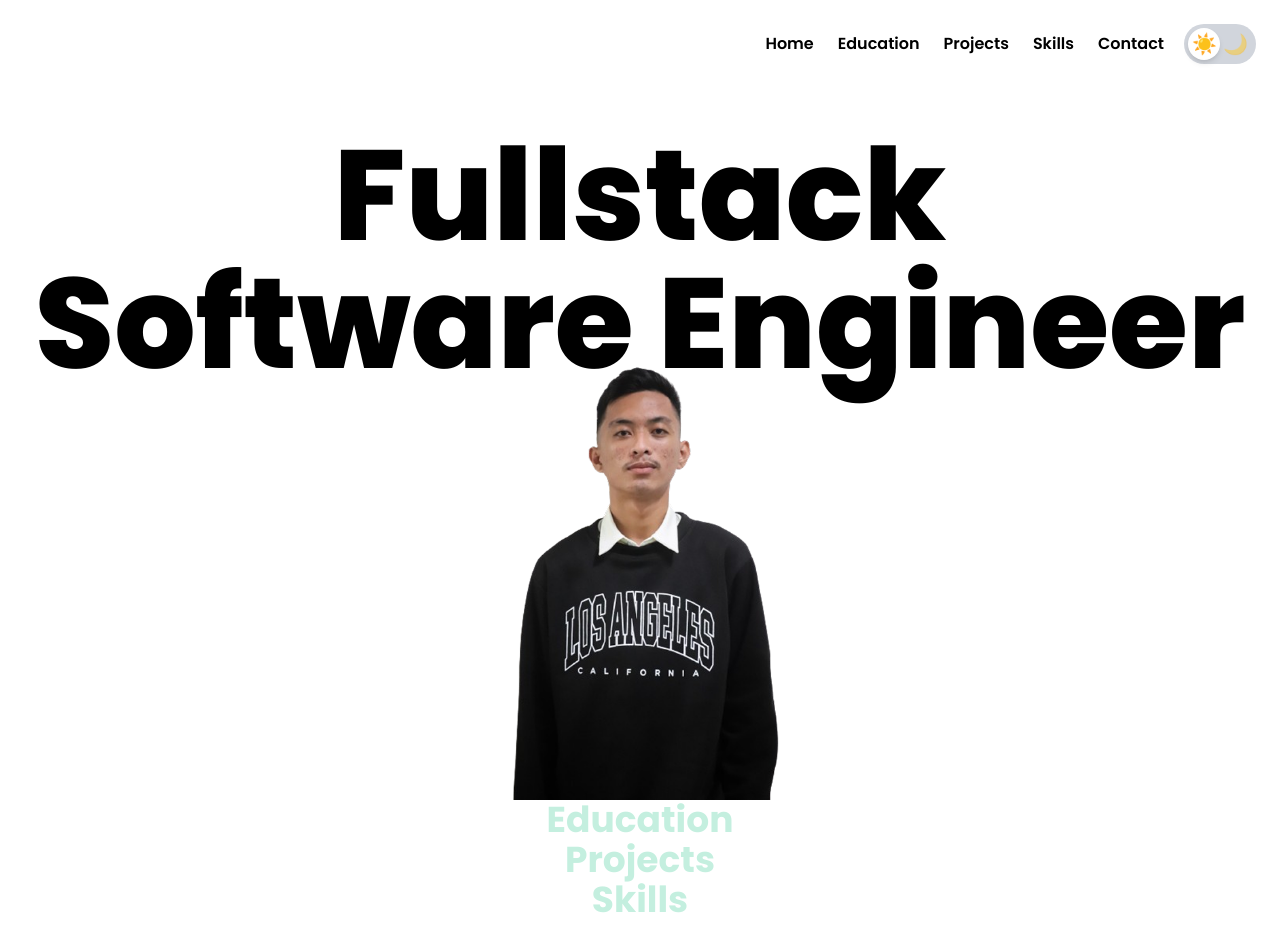
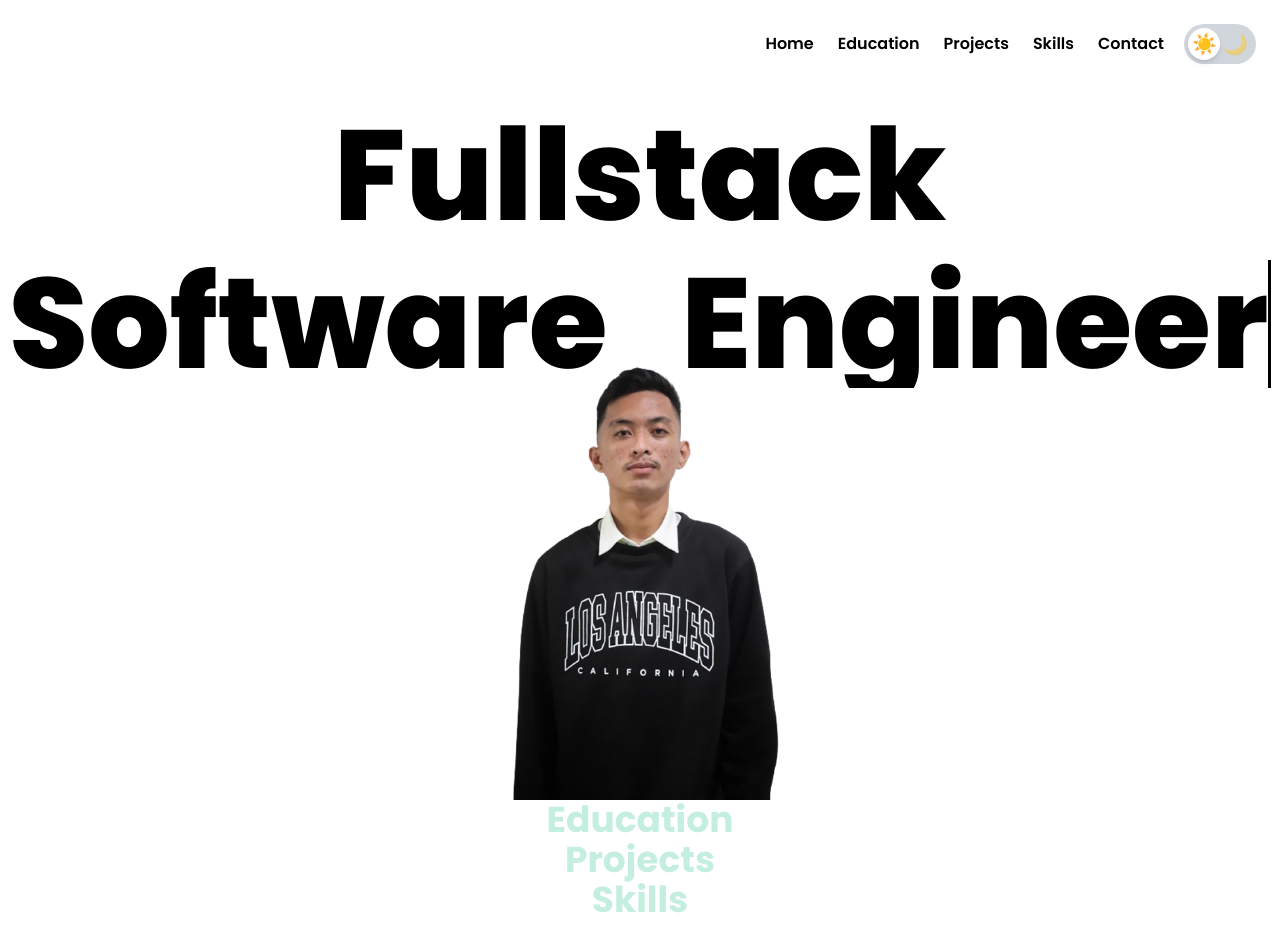
Before and after one commit to httperror505/ModernPortfolio, a React (Vite) app: page / in a window 1280 px wide. Built offline with nearby package versions, Linux system fonts and the light colour scheme.

Commit message:
Added animation

```diff
--- a/src/components/Home.jsx
+++ b/src/components/Home.jsx
@@ -6,25 +6,34 @@ export default function Home() {
       id="home"
       className="relative h-screen flex items-center justify-center"
     >
-      {/* Text Content */}
-      <div className="text-center absolute inset-0 flex flex-col items-center justify-center z-0 pb-70">
-        {/* <h1 className="text-8xl font-extrabold text-[#c4efdf] font-poppins">
+      {/* <h1 className="text-8xl font-extrabold text-[#c4efdf] font-poppins">
           Full Stack
         </h1>
         <h1 className="text-9xl font-black text-[#c4efdf] font-poppins">
           Software Engineer
         </h1> */}
+
+      {/* <div className="text-center absolute inset-0 flex flex-col items-center justify-center z-0 pb-70">
         <h1 className="text-5xl sm:text-7xl md:text-6xl lg:text-9xl font-extrabold text-black dark:text-[#c4efdf] text-center">
           Fullstack <br />
           <span className="block sm:inline">Software Engineer</span>
         </h1>
-      </div>
+      </div> */}
+
+<div className="text-center absolute inset-0 flex flex-col items-center justify-center z-0 pb-70">
+  <h1 className="text-5xl sm:text-7xl md:text-6xl lg:text-9xl font-extrabold text-black dark:text-[#c4efdf] text-center">
+    <span className="typing-animation-line1">Fullstack</span>
+    <br />
+    <span className="typing-animation-line2">Software&nbsp;&nbsp;&nbsp;Engineer</span>
+  </h1>
+</div>
+
 
       {/* Image */}
       <img
         src="/portrait.png"
         alt="John Rey's Portrait"
-        className="absolute bottom-0 w-[50%] sm:w-[50%] md:w-[35%] lg:w-[25%] mx-auto left-0 right-0"
+        className="absolute bottom-0 w-[50%] sm:w-[50%] md:w-[40%] lg:w-[25%] mx-auto left-0 right-0"
       />
     </section>
   );
--- a/src/components/Navbar.jsx
+++ b/src/components/Navbar.jsx
@@ -17,7 +17,7 @@ export default function Navbar() {
     <nav className=" text-black dark:text-white p-6 flex justify-end items-center w-full fixed top-0 z-100 backdrop-filter backdrop-blur-sm bg-opacity-100">
       {/* Menu Links */}
       <ul className="flex space-x-6 font-semibold mx-5">
-        <Link to="/" smooth={true} duration={500}>
+        <Link to="home" smooth={true} duration={500}>
           <li className="hover:text-gray-500 dark:hover:text-gray-300 cursor-pointer">
             Home
           </li>
--- a/src/index.css
+++ b/src/index.css
@@ -8,6 +8,44 @@ html {
 
 body {
   font-family: 'Poppins', sans-serif;
+}
+
+@keyframes typing {
+  0% {
+    width: 0;
+  }
+  100% {
+    width: 100%;
+  }
+}
+
+@keyframes blink {
+  50% {
+    border-color: transparent;
+  }
+}
+
+.typing-animation-line1 {
+  display: inline-block;
+  overflow: hidden;
+  white-space: nowrap;
+  width: 0;
+  animation: typing 1s steps(9) 1s forwards, blink 0.25s step-end infinite; /* Typing + blinking for Fullstack */
+}
+
+.typing-animation-line2 {
+  display: inline-block;
+  overflow: hidden;
+  white-space: nowrap;
+  width: 0;
+  border-right: 3px solid black; /* Cursor for line 2 */
+  animation: typing 2s steps(17) 2s forwards, blink 0.75s step-end infinite; /* Typing + blinking for Software Engineer */
+}
+
+@media (prefers-color-scheme: dark) {
+  .typing-animation-line2 {
+    border-right: 3px solid white; /* Cursor color for dark mode */
+  }
 }
 
 
```
